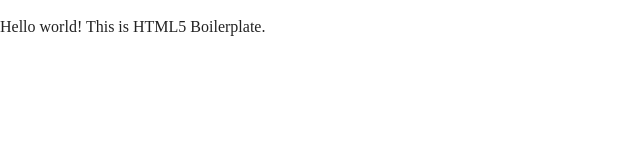
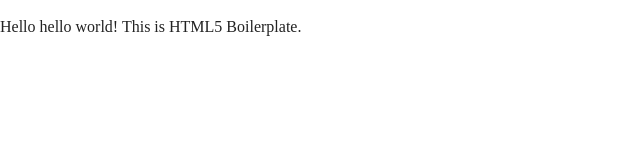
Before and after one commit to agatapier/my-first-project, a plain HTML site: page index.html in a window 1280 px wide. Shown: the full height of the page, 0-640 px from the left. Drawn offline with nearby package versions, Linux system fonts and the light colour scheme.

Commit message:
Nowy commit

```diff
--- a/index.html
+++ b/index.html
@@ -20,7 +20,7 @@
         <![endif]-->
 
         <!-- Add your site or application content here -->
-        <p>Hello world! This is HTML5 Boilerplate.</p>
+        <p>Hello hello world! This is HTML5 Boilerplate.</p>
         <script src="js/vendor/modernizr-3.5.0.min.js"></script>
         <script src="https://code.jquery.com/jquery-3.2.1.min.js" integrity="sha256-hwg4gsxgFZhOsEEamdOYGBf13FyQuiTwlAQgxVSNgt4=" crossorigin="anonymous"></script>
         <script>window.jQuery || document.write('<script src="js/vendor/jquery-3.2.1.min.js"><\/script>')</script>
```
Also changed, not shown: 1 other file.
